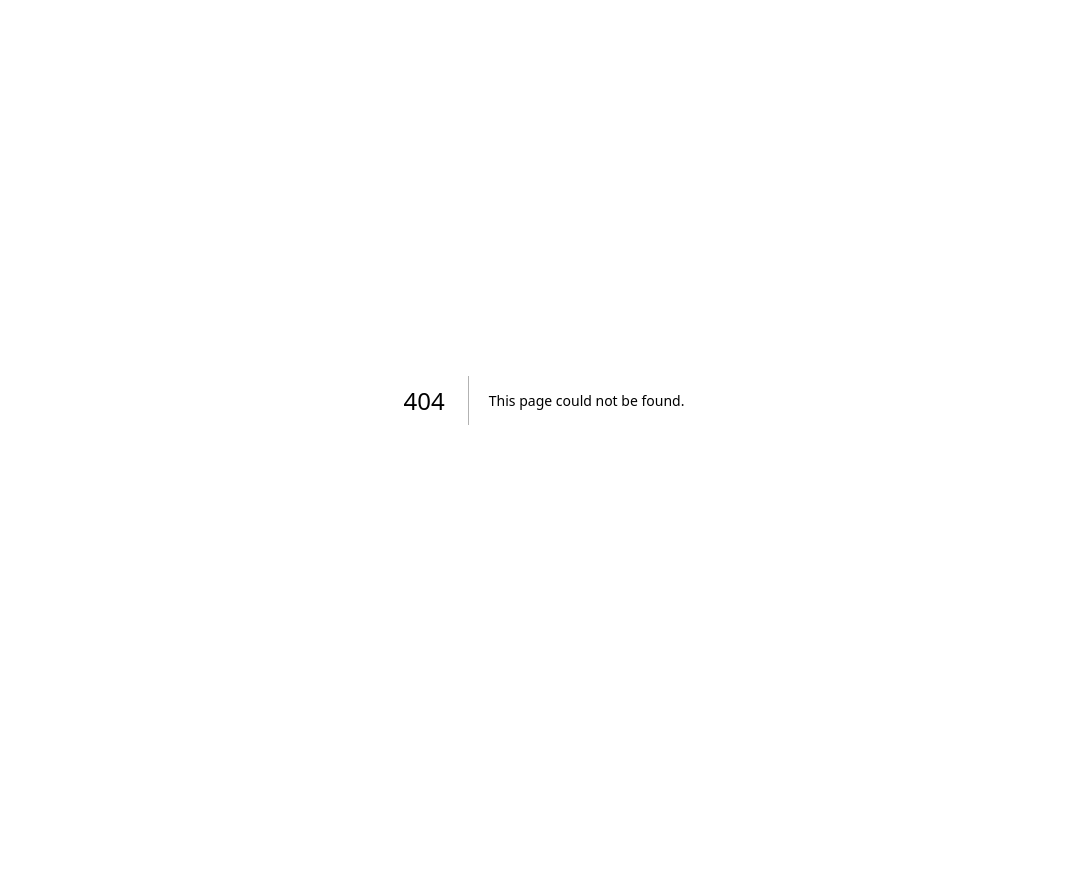
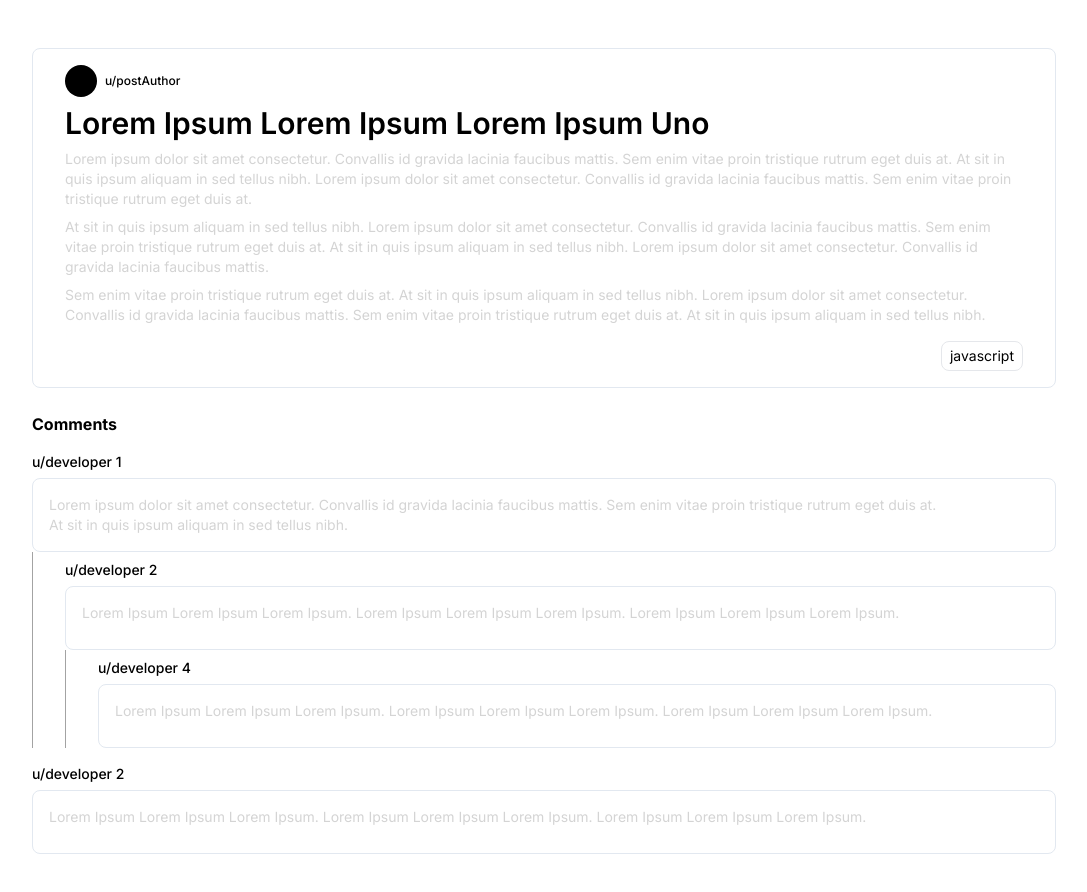
Before and after one commit to Zid-er/codeinsight, a Next.js app: page /posts/1 in a window 1280 px wide. Before the commit this address had no page. Shown: the top 892 px of the page, without its empty margins (96-1183 px from the left). Before the commit the page ends 800 px from the top, so only its background shows below. Built offline with nearby package versions, Linux system fonts and the light colour scheme.

Commit message:
add post page

```diff
--- /dev/null
+++ b/src/app/posts/[slug]/page.tsx
@@ -0,0 +1,93 @@
+/* eslint-disable @typescript-eslint/no-unsafe-assignment */
+"use client"
+import React from 'next'
+import Image from 'next/image';
+import user from '~/assets/user.png';
+import Comment from '~/components/Comment';
+import { CommentType } from '~/types/CommentType';
+
+type PostType = {
+  id: number,
+  title: string,
+  description: string,
+  authorName: string,
+  tag: string,
+  comments?: CommentType[]
+}
+
+const mockComments: CommentType[] = [
+  {
+    id: 1,
+    authorName: "u/developer 1",
+    authorId: 1,
+    comment: "Lorem ipsum dolor sit amet consectetur. Convallis id gravida lacinia faucibus mattis. Sem enim vitae proin tristique rutrum eget duis at. At sit in quis ipsum aliquam in sed tellus nibh.",
+    replies: [
+      {
+        id: 2,
+        authorName: "u/developer 2",
+        authorId: 2,
+        comment: "Lorem Ipsum Lorem Ipsum Lorem Ipsum. Lorem Ipsum Lorem Ipsum Lorem Ipsum. Lorem Ipsum Lorem Ipsum Lorem Ipsum.",
+        replies: [
+          {
+            id: 3,
+            authorName: "u/developer 4",
+            authorId: 4,
+            comment: "Lorem Ipsum Lorem Ipsum Lorem Ipsum. Lorem Ipsum Lorem Ipsum Lorem Ipsum. Lorem Ipsum Lorem Ipsum Lorem Ipsum.",
+          }
+        ]
+      }
+    ]
+  },
+  {
+    id: 4,
+    authorName: "u/developer 2",
+    authorId: 2,
+    comment: "Lorem Ipsum Lorem Ipsum Lorem Ipsum. Lorem Ipsum Lorem Ipsum Lorem Ipsum. Lorem Ipsum Lorem Ipsum Lorem Ipsum.",
+  }
+]
+
+const mockPost: PostType = {
+  id: 1,
+  authorName: "u/postAuthor",
+  title: "Lorem Ipsum Lorem Ipsum Lorem Ipsum Uno",
+  description: `Lorem ipsum dolor sit amet consectetur. Convallis id gravida lacinia faucibus mattis. Sem enim vitae proin tristique rutrum eget duis at. At sit in quis ipsum aliquam in sed tellus nibh. Lorem ipsum dolor sit amet consectetur. Convallis id gravida lacinia faucibus mattis. Sem enim vitae proin tristique rutrum eget duis at.\nAt sit in quis ipsum aliquam in sed tellus nibh. Lorem ipsum dolor sit amet consectetur. Convallis id gravida lacinia faucibus mattis. Sem enim vitae proin tristique rutrum eget duis at. At sit in quis ipsum aliquam in sed tellus nibh. Lorem ipsum dolor sit amet consectetur. Convallis id gravida lacinia faucibus mattis.\nSem enim vitae proin tristique rutrum eget duis at. At sit in quis ipsum aliquam in sed tellus nibh. Lorem ipsum dolor sit amet consectetur. Convallis id gravida lacinia faucibus mattis. Sem enim vitae proin tristique rutrum eget duis at. At sit in quis ipsum aliquam in sed tellus nibh.`,
+  tag: "javascript",
+  comments: mockComments
+}
+
+const PostPage = () => {
+  // workaround for splitting description into paragraphs
+  // because line breaks do not work in jsx
+  const descriptionSlices = mockPost.description.split("\n")
+  return (
+    <div className="flex flex-col items-center py-12 px-12 lg:px-0 gap-2">
+      <div className="border border-slate-200 dark:bg-primary dark:border-none rounded-lg px-8 py-4 flex flex-col gap-4 max-w-screen-lg">
+        <div className="flex flex-col gap-2 flex-wrap">
+          <div className="flex flex-row gap-2 items-center">
+            <Image className="rounded-full" src={user} alt="user" width={32} height={32} />
+            <p className="text-xs font-medium">{mockPost.authorName}</p>
+          </div>
+          <p className="text-3xl font-semibold">{mockPost.title}</p>
+          {descriptionSlices.map(slice => (
+            <p className="text-sm text-neutral-300">{slice}</p>
+          ))}
+        </div>
+        <div className="flex flex-row justify-end bg-transparent">
+          <p className={`border dark:border-[#282828] rounded-lg text-sm px-2 py-1 bg-transparent`}>{mockPost.tag}</p>
+        </div>
+      </div>
+      <div className="w-full max-w-screen-lg">
+        <p className="font-bold py-4">Comments</p>
+        <div className="flex flex-col gap-4">
+          {mockPost.comments && mockPost.comments.map(comment => {
+            return (
+              <Comment key={comment.id} comment={comment} />
+            )
+          })}
+        </div>
+      </div>
+    </div>
+  )
+}
+
+export default PostPage
--- /dev/null
+++ b/src/app/posts/page.tsx
@@ -0,0 +1,7 @@
+export default function Posts() {
+  return (
+    <div>
+      <h1>Posts</h1>
+    </div>
+  )
+}
--- /dev/null
+++ b/src/components/Comment.tsx
@@ -0,0 +1,25 @@
+// idk what happened here but my tab size is broken (4 spaces)
+// it really pisses me off
+import { CommentType } from '../types/CommentType'
+
+type CommentProps = {
+    comment: CommentType
+}
+// TODO: implement replies visibility toggle
+const Comment = ({ comment }: CommentProps) => {
+    return (
+        <div>
+            <p className="text-sm pb-1.5 font-medium">{comment.authorName}</p>
+            <div className="flex align-center px-4 py-4 border min-h-16 border-slate-200 dark:bg-primary dark:border-none rounded-lg">
+                <p className="text-sm text-neutral-300 max-w-[90%]">{comment.comment}</p>
+            </div>
+            {comment.replies ? comment.replies.map((comment, index) => (
+                <div className="pl-8 pt-2 border-neutral-400 border-l">
+                    <Comment key={index} comment={comment} />
+                </div>
+            )) : null}
+        </div>
+    )
+}
+
+export default Comment
--- /dev/null
+++ b/src/types/CommentType.ts
@@ -0,0 +1,7 @@
+export type CommentType = {
+  id: number,
+  authorName: string,
+  authorId: number,
+  comment: string,
+  replies?: CommentType[]
+}
```
Also changed, not shown: src/assets/user.png (added).
